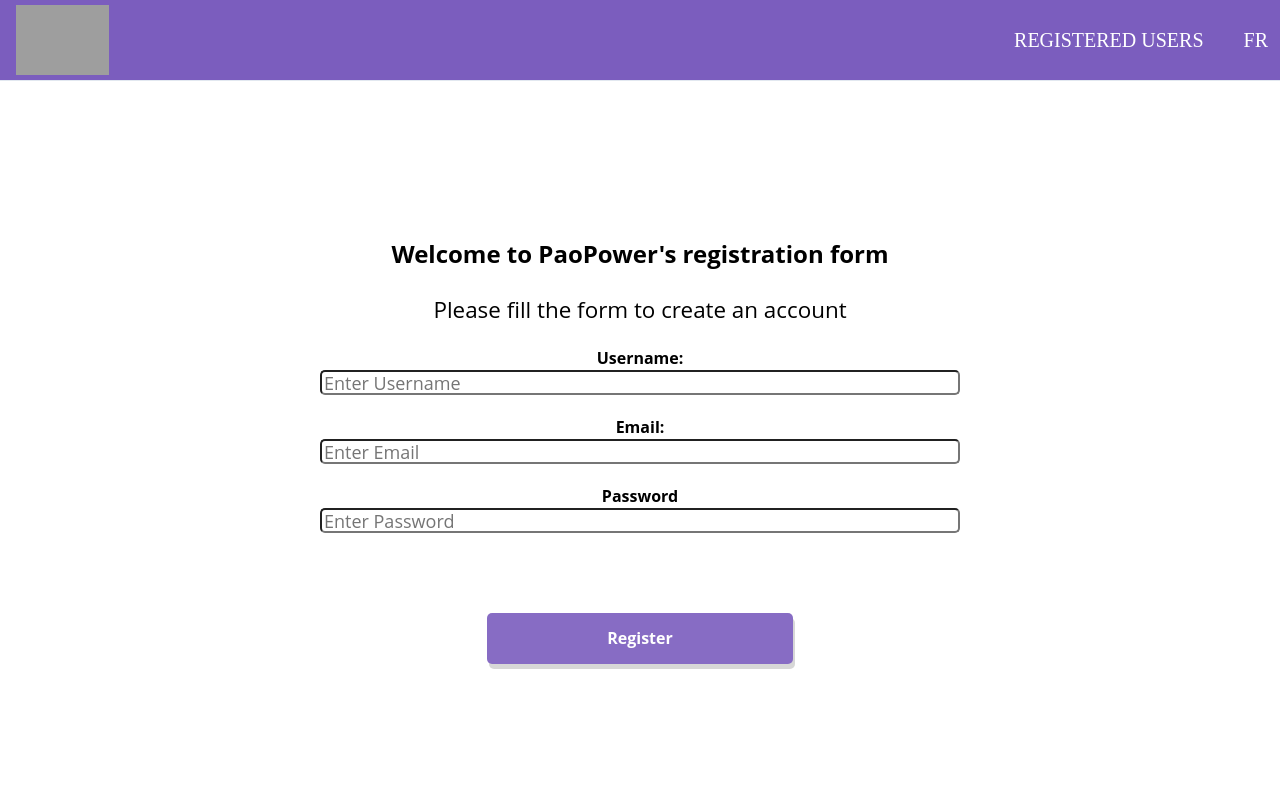
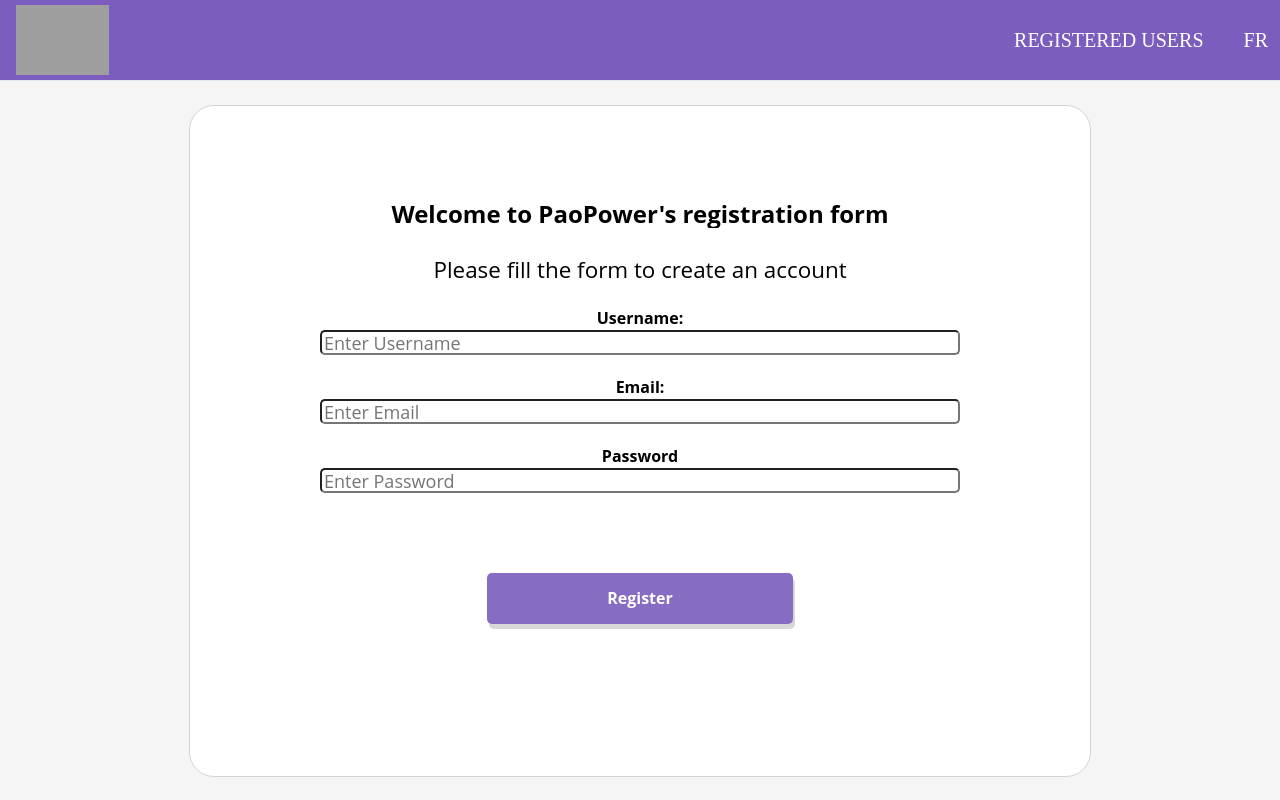
Before and after one commit to arielleon24/PaoPower-TS, a Next.js app: page / in a window 1280 px wide. Shown: the top 800 px of the page. Built offline with nearby package versions, Linux system fonts and the light colour scheme; grey boxes are pictures that could not be loaded.

Commit message:
display changes

```diff
--- a/component/Form.tsx
+++ b/component/Form.tsx
@@ -40,25 +40,17 @@
         // console.log("/API/users", users)
       }
 
-      // function onSubmitForm(values: any){
-      //   // @ts-ignores ---
-      //   if(document.getElementById('username').value && document.getElementById('email').value && document.getElementById('password').value) {
-      //     let ID = createId()
-      //     // @ts-ignores ---
-      //     createUser(document.getElementById('username').value, document.getElementById('email').value, document.getElementById('password').value)
-      //     setReg(true)
-      //   }
-      // }
+      const onSubmit = () => console.log(data)
 
   return (
     <div className={styles.container}>
 
-    <main className={styles.main}>
+    <main className={styles.mainForm}>
       <h1 className={styles.title}>
       {eng ? data.eng.welcome : data.fr.welcome}
       </h1>
 
-      <form method='post' action='/api/users' className={styles.form}>
+      <form method='post' onSubmit={handleSubmit(onSubmit)} action="/api/users" className={styles.form}>
         <div>
           <p className={styles.descriptionForm}>{eng ? data.eng.form : data.fr.form}</p>
 
@@ -66,31 +58,35 @@
           <input
             type="text"
             placeholder={eng ? data.eng.enterUser : data.fr.enterUser}
-            name="username"
+            // name="username"
             id="username"
+            {...register('data.username')}
             required />
 
           <label><b className={styles.description}>{eng ? data.eng.email : data.fr.email}</b></label>
           <input
             type="email"
             placeholder={eng ? data.eng.enterEmail : data.fr.enterEmail}
-            name="email"
+            // name="email"
             id="email"
+            {...register('data.email')}
             required />
 
           <label><b className={styles.description}>{eng ? data.eng.password : data.fr.password}</b></label>
           <input
             type="password"
             placeholder={eng ? data.eng.enterPassword : data.fr.enterPassword}
-            name="password"
+            // name="password"
             id="password"
+            {...register('data.password')}
             required />
 
           <button type="submit" onClick={(event) => {
             event.preventDefault
             // @ts-ignores ---
             if(document.getElementById('username').value && document.getElementById('email').value && document.getElementById('password').value) {
-              createUser()
+              // createUser()
+              console.log("register", register)
               setReg(true)
           }}} className={styles.registerbtn}><h1>{eng ? data.eng.save : data.fr.save}</h1></button>
 
--- a/styles/Home.module.css
+++ b/styles/Home.module.css
@@ -1,6 +1,6 @@
 .container {
-  min-height: 100vh;
-  padding: 0 0.5rem;
+  min-height: 90vh;
+  /* padding: 0 0.5rem; */
   display: flex;
   flex-direction: column;
   justify-content: center;
@@ -64,6 +64,17 @@
 
 .main {
   flex: 1;
+  display: flex;
+  flex-direction: column;
+  justify-content: center;
+  align-items: center;
+}
+
+.mainForm {
+  border: lightgrey 1px solid;
+  background-color: white;
+  border-radius: 25px;
+  flex: 0.8;
   display: flex;
   flex-direction: column;
   justify-content: center;
--- a/styles/globals.css
+++ b/styles/globals.css
@@ -14,6 +14,10 @@
   color:inherit;
   background-color:inherit;
  font-size: 50%;
+}
+
+body {
+  background-color: whitesmoke;
 }
 
 li {
```
